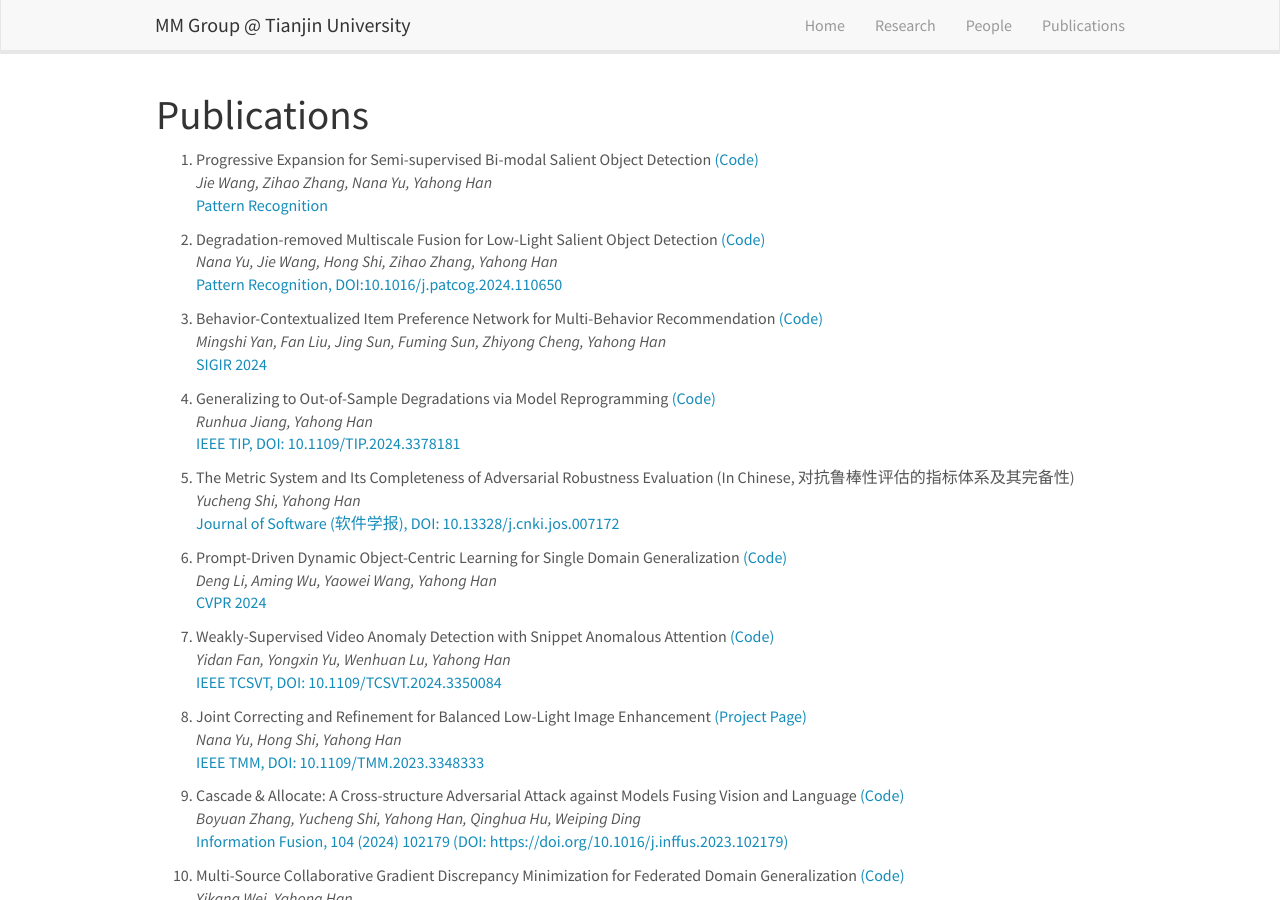
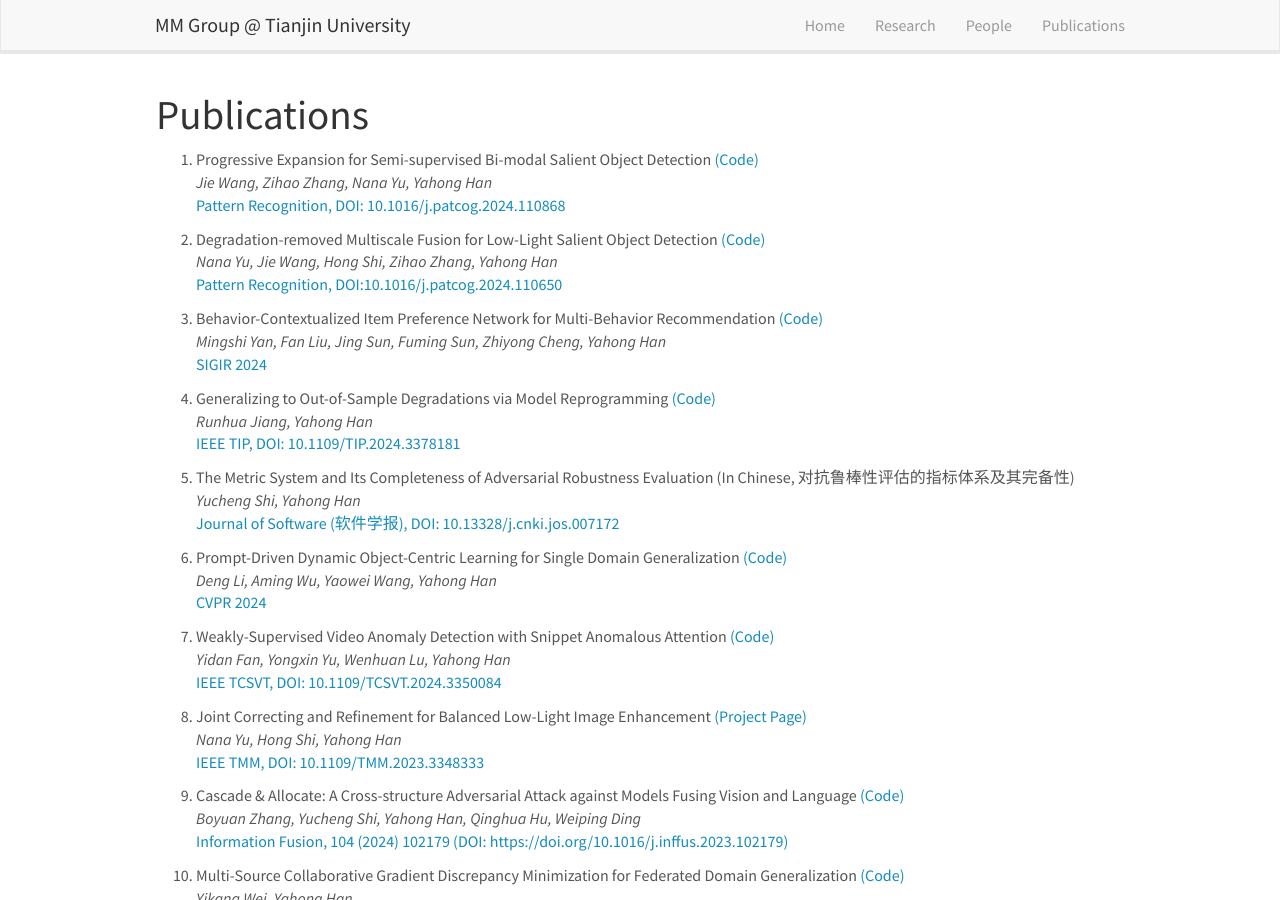
Before and after one commit to tjumm/tjumm.github.io, a Jekyll site: the page built from _pages/publications.md, in a window 1280 px wide and 900 px high. Built offline with Jekyll 4.4.1, drawn with Linux system fonts in a browser that asks for light colours; comment, search, counter and statistics services are not loaded.

Commit message:
add PR paper doi

```diff
--- a/_data/publist.yml
+++ b/_data/publist.yml
@@ -4,7 +4,7 @@
   authors: Jie Wang, Zihao Zhang, Nana Yu, Yahong Han
   link:
     url:
-    display: "Pattern Recognition"
+    display: "Pattern Recognition, DOI: 10.1016/j.patcog.2024.110868"
   highlight: 0
 
 - title: "1. Degradation-removed Multiscale Fusion for Low-Light Salient Object Detection <a href='https://github.com/ynn1030/YLLSOD'>(Code)</a>"
```
